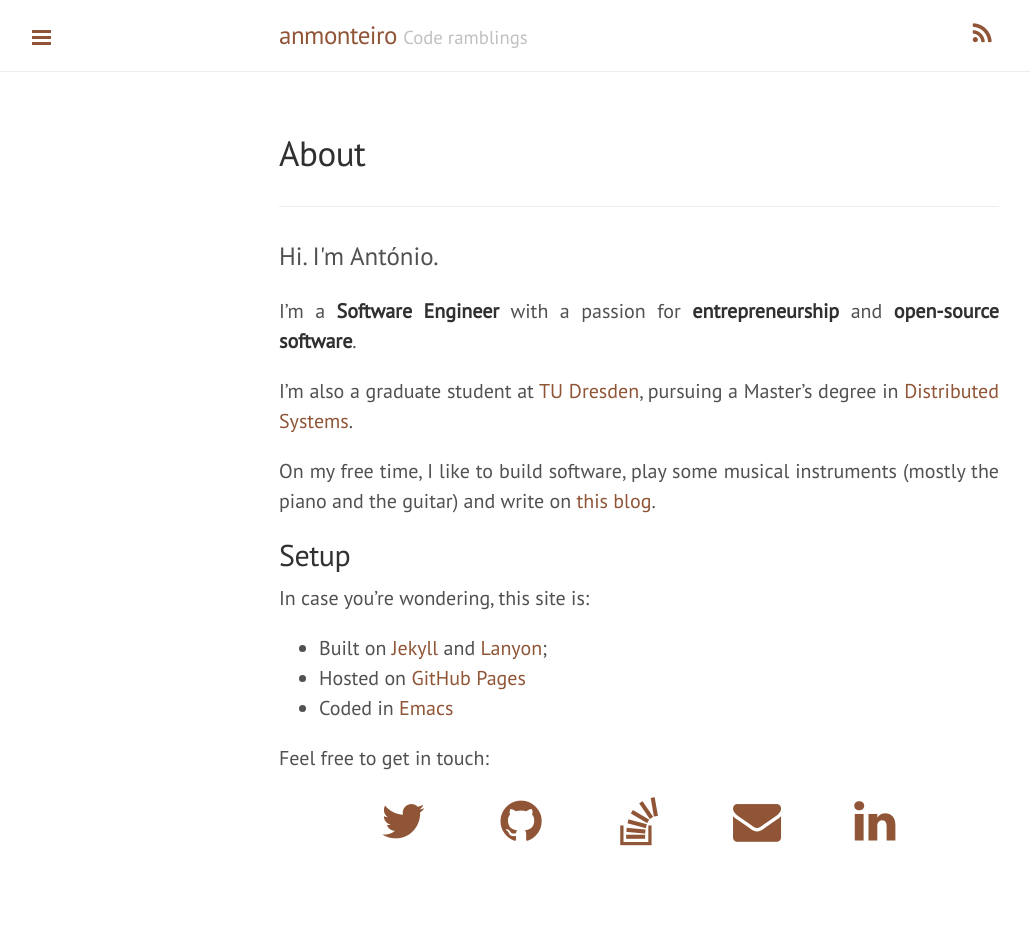
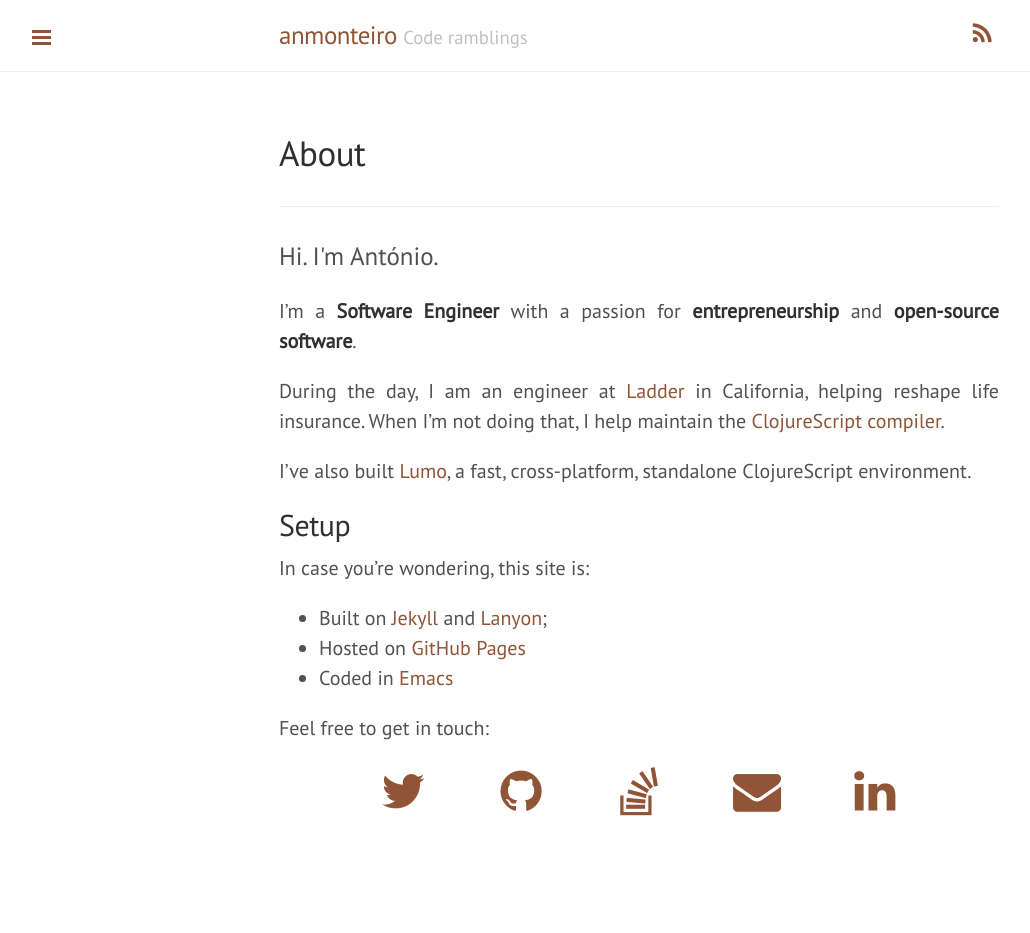
Before and after one commit to anmonteiro/anmonteiro.github.io, a Jekyll site: the page built from about/index.md, in a window 1280 px wide. Shown: the whole page, without its empty margins (1-1031 px from the left). Built offline with Jekyll 4.4.1, drawn with Linux system fonts in a browser that asks for light colours; after the commit the page ends 903 px from its top, so only the background shows below that.

Commit message:
edit about page

```diff
--- a/about/index.md
+++ b/about/index.md
@@ -7,9 +7,12 @@ title: About
 
 I'm a **Software Engineer** with a passion for **entrepreneurship** and **open-source software**.
 
-I'm also a graduate student at [TU Dresden](https://tu-dresden.de/en), pursuing a Master's degree in [Distributed Systems](http://dse.inf.tu-dresden.de).
+During the day, I am an engineer at [Ladder](https://ladderlife.com) in California,
+helping reshape life insurance. When I'm not doing that, I help maintain the
+[ClojureScript compiler](https://github.com/clojure/clojurescript).
 
-On my free time, I like to build software, play some musical instruments (mostly the piano and the guitar) and write on [this blog]({{ site.basurl }}/).
+I've also built [Lumo](https://github.com/anmonteiro/lumo), a fast, cross-platform,
+standalone ClojureScript environment.
 
 ## Setup
 In case you're wondering, this site is:
```
